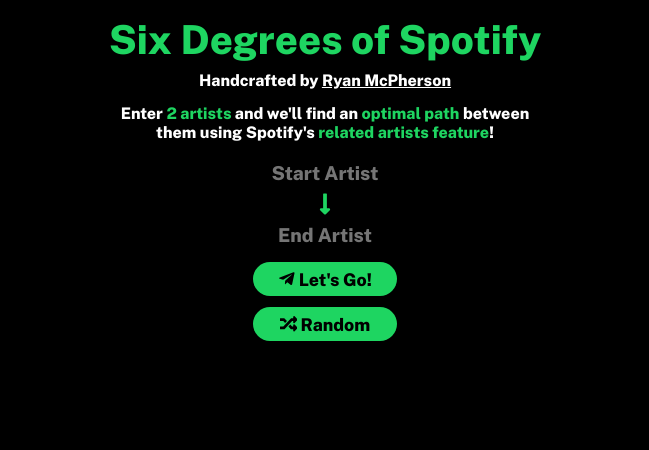
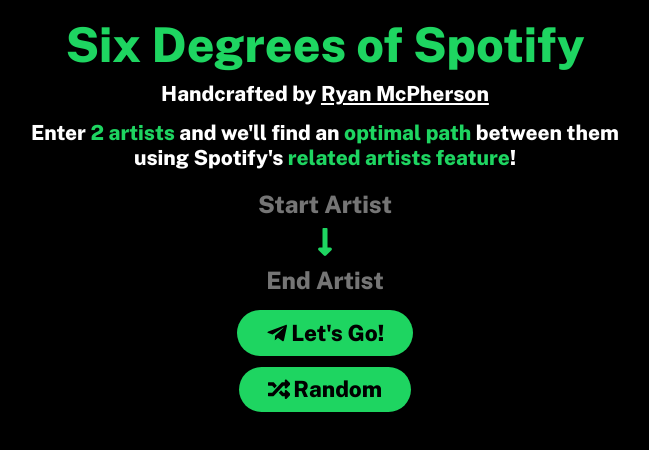
Before and after one commit to RyanMcPherson7/six-degrees-of-spotify, a React (Create React App) app in the folder client/: page / in a window 1280 px wide. Shown: the top 450 px of the page, without its empty margins (315-964 px from the left). Built offline with nearby package versions, Linux system fonts and the light colour scheme.

Commit message:
adjusted small styling changes

```diff
--- a/client/public/index.html
+++ b/client/public/index.html
@@ -7,7 +7,7 @@
     <meta name="theme-color" content="#000000" />
     <meta
       name="description"
-      content="Web site where users define 2 Spotify artists and an optimal path is calculated between them using Spotify's 'related artists' feature"
+      content="A web app where users define 2 Spotify artists and an optimal path is calculated between them using Spotify's 'related artists' feature"
     />
     <link rel="manifest" href="%PUBLIC_URL%/manifest.json" />
     <title>Six Degrees of Spotify</title>
--- a/client/src/components/Interface.js
+++ b/client/src/components/Interface.js
@@ -29,8 +29,8 @@
         <input id='start-artist-input' type='text' placeholder='Start Artist' />
         <FaLongArrowAltDown
           style={{
-            width: '1.5rem',
-            height: '1.5rem',
+            width: '2rem',
+            height: '2rem',
             color: 'var(--color-green)',
             margin: '0.2rem 0',
           }}
--- a/client/src/index.css
+++ b/client/src/index.css
@@ -73,7 +73,7 @@
 }
 
 #description-container {
-  max-width: 450px;
+  max-width: 600px;
   margin: 0 auto;
 }
 
@@ -106,9 +106,9 @@
 button {
   border: none;
   background-color: var(--color-green);
-  padding: 0.4rem;
+  color: var(--color-black);
+  padding: 0.5rem 1.2rem;
   margin-top: 0.7rem;
-  width: 9rem;
   font-size: 1.1rem;
   font-family: 'Public Sans', sans-serif;
   border-radius: 2rem;
@@ -143,7 +143,7 @@
   grid-template-columns: 1fr 1fr;
   text-align: center;
   margin: 1rem auto;
-  max-width: 900px;
+  max-width: 1200px;
 }
 
 .artist-profile {
@@ -181,15 +181,29 @@
 /* ================================ */
 @media (min-width: 600px) {
   header h1 {
-    font-size: 2.5rem;
+    font-size: 3rem;
   }
 
   header h4 {
     padding-bottom: 0.35rem;
+    font-size: 1.3rem;
   }
 
   header h4 a:hover {
     color: var(--color-green);
+  }
+
+  header p {
+    font-size: 1.3rem;
+  }
+
+  input[type='text'] {
+    font-size: 1.5rem;
+  }
+
+  button {
+    font-size: 1.4rem;
+    padding: 0.6rem 1.8rem;
   }
 
   button:hover {
@@ -208,17 +222,33 @@
     border-color: var(--color-white);
   }
 
-  #artist-panel {
-    grid-template-columns: 1fr 1fr 1fr;
+  .artist-profile img {
+    width: 11rem;
+    height: 11rem;
+    border: 0.6rem solid var(--color-green);
+  }
+
+  .artist-profile h4 {
+    font-size: 1.4rem;
   }
 }
 
 @media (min-width: 800px) {
   #artist-panel {
+    grid-template-columns: 1fr 1fr 1fr;
+  }
+
+  #error-message {
+    font-size: 1.4rem;
+  }
+}
+
+@media (min-width: 1200px) {
+  #artist-panel {
     grid-template-columns: 1fr 1fr 1fr 1fr;
   }
 
-  #error-message {
-    font-size: 1.2rem;
+  .artist-profile {
+    margin: 0.5rem 0;
   }
 }
```
